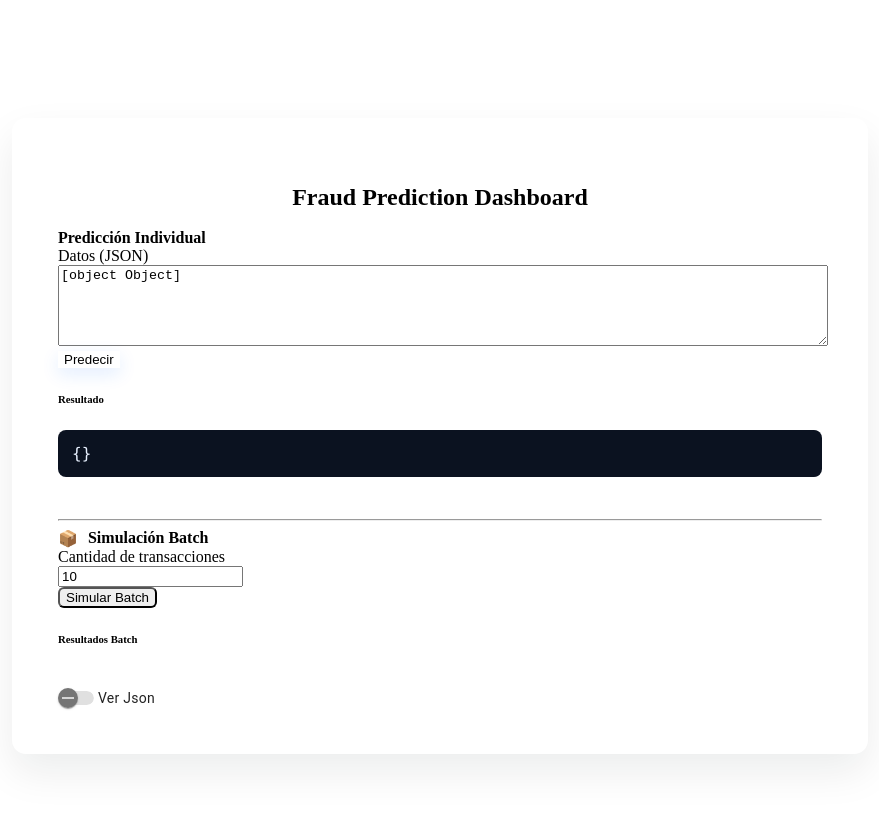
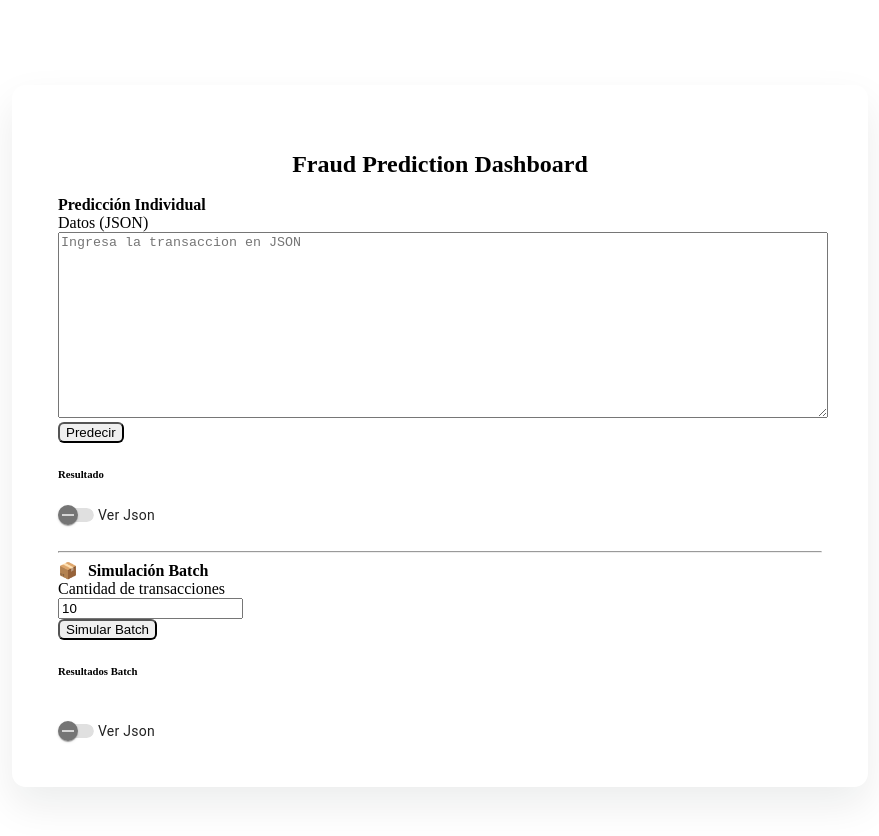
Before and after one commit to haguerrero/proyecto_fraudes, an Angular app in the folder frontend/fraud-transactions/: page / in a window 1280 px wide. Shown: the top 836 px of the page, without its empty margins (200-1079 px from the left). Built offline with nearby package versions, Linux system fonts and the light colour scheme.

Commit message:
Resolved predicting a single transaction, and improvements with the slidetoggle, clean console.log code.

```diff
--- a/frontend/fraud-transactions/src/app/app.component.html
+++ b/frontend/fraud-transactions/src/app/app.component.html
@@ -17,8 +17,8 @@
           <div class="col-sm-8">
             <textarea
               class="form-control form-input"
-              rows="5"
-              placeholder='{"step":1,"amount":500,"type_TRANSFER":1,...}'
+              rows="12"
+              placeholder="Ingresa la transaccion en JSON"
               [(ngModel)]="singleData"
               name="singleData"
               required
@@ -27,14 +27,62 @@
         </div>
 
         <div class="d-grid mb-3">
-          <button class="btn btn-primary btn-lg" (click)="predict(singleData)">
+          <button
+            class="btn btn-outline-secondary w-100"
+            (click)="predict(singleData)"
+          >
             Predecir
           </button>
         </div>
 
         <div class="mt-2">
           <h6 class="mb-2">Resultado</h6>
+          @if(singleResult?.prediction !== undefined) {
+          <table class="table table-bordered text-center">
+            <thead>
+              <tr>
+                <th style="padding: 8px; min-width: 140px">Trans. ID</th>
+                <th style="padding: 8px; min-width: 80px">Step</th>
+                <th style="padding: 8px; min-width: 100px">Monto</th>
+                <th style="padding: 8px; min-width: 80px">Tipo</th>
+                <th style="padding: 8px; min-width: 100px">Probabilidad</th>
+                <th style="padding: 8px; min-width: 80px">Predicción</th>
+              </tr>
+            </thead>
+            <tbody>
+              <tr>
+                <td style="padding: 8px; min-width: 140px; text-align: center">
+                  {{ singleResult.trasaction_id.TransactionID }}
+                </td>
+                <td style="padding: 8px; min-width: 80px; text-align: center">
+                  {{ singleResult.trasaction_id.step }}
+                </td>
+                <td style="padding: 8px; min-width: 100px; text-align: center">
+                  {{ singleResult.trasaction_id.amount }}
+                </td>
+                <td style="padding: 8px; min-width: 100px; text-align: center">
+                  @if (singleResult.trasaction_id.type_CASH_OUT) { CASH_OUT }
+                  @else if (singleResult.trasaction_id.type_TRANSFER) { TRANSFER
+                  } @else { OTHER }
+                </td>
+                <td style="padding: 8px; min-width: 80px; text-align: center">
+                  {{ singleResult.probability | percent : "1.0-2" }}
+                </td>
+                <td style="padding: 8px; min-width: 100px; text-align: center">
+                  @if (singleResult.prediction === 1) { Fraude detectado} @else {
+                  No fraudulenta }
+                </td>
+              </tr>
+            </tbody>
+          </table>
+
+          }
+          <mat-slide-toggle (change)="showResultsToggle('showSingleResult')"
+            >Ver Json</mat-slide-toggle
+          >
+          @if(showSingleResult) {
           <pre class="result">{{ singleResult | json }}</pre>
+          }
         </div>
       </section>
 
@@ -47,7 +95,7 @@
           <strong>Simulación Batch</strong>
         </div>
 
-        <div class="row align-items-center mb-3">
+        <div class="row align-items-center">
           <label class="col-sm-4 col-form-label text-sm-end"
             >Cantidad de transacciones</label
           >
@@ -62,7 +110,7 @@
           </div>
           <div class="col-sm-4">
             <button
-              class="btn btn-outline-secondary w-100"
+              class="btn btn-outline-secondary w-100 mt-2"
               (click)="getTransactions(batchCount)"
             >
               Simular Batch
@@ -151,7 +199,7 @@
           </table>
           } }
           <br />
-          <mat-slide-toggle (change)="showResultsToggle()"
+          <mat-slide-toggle (change)="showResultsToggle('showResults')"
             >Ver Json</mat-slide-toggle
           >
           @if(showResults) {
--- a/frontend/fraud-transactions/src/app/app.component.ts
+++ b/frontend/fraud-transactions/src/app/app.component.ts
@@ -22,10 +22,11 @@
 
   dataPredict: {} = {};
   transactions: any[] = [];
-  singleData: any = {}
+  singleData: string = '';
   singleResult: any = {}
   batchResults: any = {}
   batchCount: number = 10;
+  showSingleResult: boolean = false;
   showResults: boolean = false;
 
   constructor(
@@ -37,9 +38,10 @@
 
 
   predict(data: any) {
-    this.fraudService.predict(data).subscribe({
+    const parsed = JSON.parse(data);
+    this.fraudService.predict(parsed).subscribe({
       next: (response) => {
-        console.log('Predicción realizada:', response);
+        this.singleResult = {...response};
       },
       error: (error) => {
         console.error('Error al realizar la predicción!', error);
@@ -73,8 +75,8 @@
     });
   }
 
-  showResultsToggle(){
-    this.showResults = !this.showResults;
-  }
+  showResultsToggle(variableName: 'showResults' | 'showSingleResult') {
+  this[variableName] = !this[variableName];
+}
 
 }
--- a/frontend/fraud-transactions/src/app/services/fraud-services.service.ts
+++ b/frontend/fraud-transactions/src/app/services/fraud-services.service.ts
@@ -15,7 +15,6 @@
   ) { }
 
   public predict(data: any): Observable<any> {
-    console.log(data);
     return this.http.post<any>(`${this.url}/predict`, data);
   }
 
```
Also changed, not shown: 1 other file (tests, documents, lock files or other folders).
